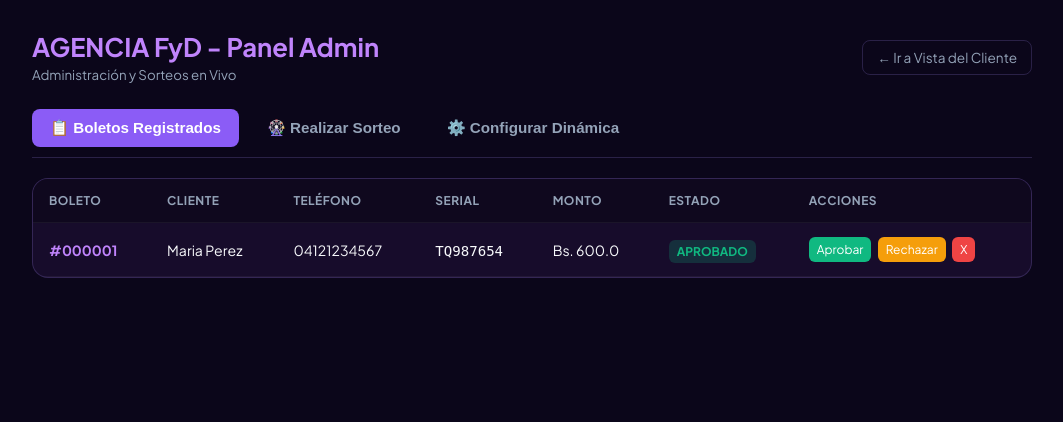
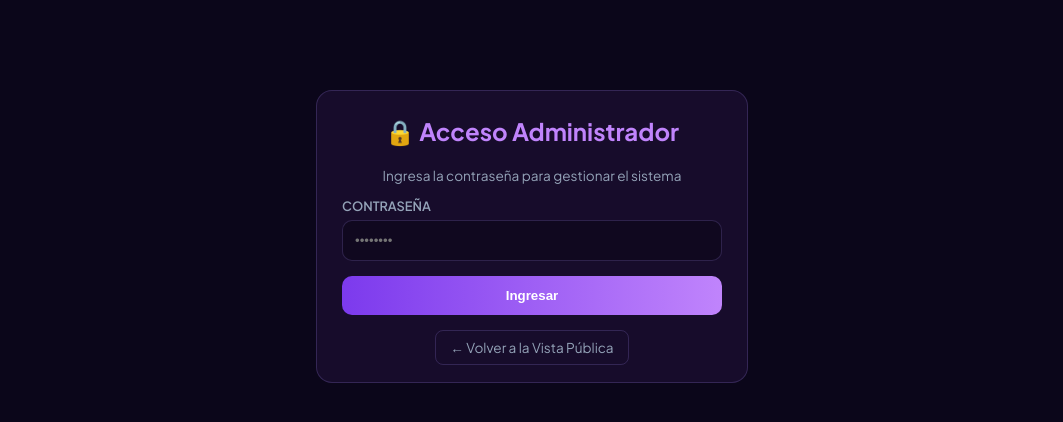
Before and after one commit to manzanomariale-dotcom/dinamicas, a Flask app: page /admin in a window 1280 px wide. Shown: the top 422 px of the page, without its empty margins (108-1171 px from the left). Run offline with Flask 3, Linux system fonts and the light colour scheme; some libraries are stand-ins or nearby versions.

Commit message:
Add files via upload

```diff
--- a/fyd-dinamicas/app.py
+++ b/fyd-dinamicas/app.py
@@ -1,12 +1,15 @@
 from datetime import datetime, timedelta
 import re
-from flask import Flask, flash, redirect, render_template, request, url_for
+from flask import Flask, flash, redirect, render_template, request, session, url_for
 from flask_socketio import SocketIO, emit
 
 app = Flask(__name__)
 app.secret_key = 'agencia_fyd_secret_key'
 
-# Inicializar WebSockets para sincronización en tiempo real
+# Contraseña para acceder al panel de administración
+ADMIN_PASSWORD = 'fredmary.14'
+
+# Inicializar WebSockets
 socketio = SocketIO(app, cors_allowed_origins='*')
 
 DYNAMIC_CONFIG = {
@@ -33,7 +36,6 @@ REGISTERED_TICKETS = [
 
 
 def extract_ticket_data(text):
-  """Extrae el Serial y Monto Total de tickets digitales o impresos."""
   amount = 0.0
   total_match = re.search(
       r'TOTAL\s*(?:TICKET)?\s*(?:\(BS\)|VES)?:?\s*([\d\.,]+)',
@@ -159,21 +161,48 @@ def upload_ticket():
   return redirect(url_for('index', search_name=client_name))
 
 
-@app.route('/admin')
+# --- RUTAS DE ADMINISTRACIÓN CON CLAVE ---
+
+
+@app.route('/admin', methods=['GET', 'POST'])
 def admin_panel():
+  if request.method == 'POST':
+    password_input = request.form.get('password', '')
+    if password_input == ADMIN_PASSWORD:
+      session['admin_logged'] = True
+      flash('Sesión iniciada correctamente.', 'admin_success')
+    else:
+      flash('Contraseña incorrecta.', 'admin_error')
+      return render_template('admin.html', logged_in=False)
+
+  is_logged = session.get('admin_logged', False)
+  if not is_logged:
+    return render_template('admin.html', logged_in=False)
+
   approved_tickets = [
       t for t in REGISTERED_TICKETS if t['status'] == 'APROBADO'
   ]
   return render_template(
       'admin.html',
+      logged_in=True,
       tickets=REGISTERED_TICKETS,
       approved_tickets=approved_tickets,
       config=DYNAMIC_CONFIG,
   )
 
 
+@app.route('/admin/logout')
+def admin_logout():
+  session.pop('admin_logged', None)
+  flash('Has cerrado sesión.', 'admin_success')
+  return redirect(url_for('admin_panel'))
+
+
 @app.route('/admin/update-config', methods=['POST'])
 def update_config():
+  if not session.get('admin_logged'):
+    return redirect(url_for('admin_panel'))
+
   DYNAMIC_CONFIG['title'] = request.form.get(
       'title', DYNAMIC_CONFIG['title']
   ).strip()
@@ -193,6 +222,9 @@ def update_config():
 
 @app.route('/admin/update-status/<int:ticket_id>/<string:new_status>')
 def update_status(ticket_id, new_status):
+  if not session.get('admin_logged'):
+    return redirect(url_for('admin_panel'))
+
   for ticket in REGISTERED_TICKETS:
     if ticket['id'] == ticket_id:
       ticket['status'] = new_status
@@ -202,6 +234,9 @@ def update_status(ticket_id, new_status):
 
 @app.route('/admin/delete/<int:ticket_id>')
 def delete_ticket(ticket_id):
+  if not session.get('admin_logged'):
+    return redirect(url_for('admin_panel'))
+
   global REGISTERED_TICKETS
   REGISTERED_TICKETS = [t for t in REGISTERED_TICKETS if t['id'] != ticket_id]
   return redirect(url_for('admin_panel'))
--- a/fyd-dinamicas/templates/admin.html
+++ b/fyd-dinamicas/templates/admin.html
@@ -57,10 +57,11 @@
       .btn-delete { background: var(--red); }
 
       .card { background: var(--bg-card); border: 1px solid var(--border-color); border-radius: 16px; padding: 25px; }
-      .form-group { margin-bottom: 15px; }
+      .login-box { max-width: 380px; margin: 60px auto; text-align: center; }
+      .form-group { margin-bottom: 15px; text-align: left; }
       label { display: block; font-size: 0.8rem; font-weight: 600; color: var(--text-muted); margin-bottom: 6px; text-transform: uppercase; }
-      input[type="text"], input[type="number"], input[type="datetime-local"] { width: 100%; padding: 12px; border-radius: 10px; border: 1px solid var(--border-color); background: rgba(15, 8, 29, 0.8); color: white; box-sizing: border-box; }
-      .btn-submit { background: linear-gradient(90deg, #7c3aed, #c084fc); color: white; border: none; padding: 12px 20px; font-weight: 700; border-radius: 10px; cursor: pointer; }
+      input[type="text"], input[type="password"], input[type="number"], input[type="datetime-local"] { width: 100%; padding: 12px; border-radius: 10px; border: 1px solid var(--border-color); background: rgba(15, 8, 29, 0.8); color: white; box-sizing: border-box; }
+      .btn-submit { width: 100%; background: linear-gradient(90deg, #7c3aed, #c084fc); color: white; border: none; padding: 12px 20px; font-weight: 700; border-radius: 10px; cursor: pointer; }
 
       .roulette-container { text-align: center; padding: 20px; }
       .roulette-box { width: 220px; height: 220px; border-radius: 50%; border: 6px solid #c084fc; margin: 20px auto; display: flex; align-items: center; justify-content: center; font-size: 1.5rem; font-weight: 800; color: #f59e0b; background: radial-gradient(circle, #2e1065, #0b061a); box-shadow: 0 0 30px rgba(192, 132, 252, 0.4); }
@@ -70,12 +71,43 @@
 <body>
 
 <div class="container">
+    {% if not logged_in %}
+        <!-- FORMULARIO DE ACCESO CON CLAVE -->
+        <div class="card login-box">
+            <h2 style="color: #c084fc; margin-top:0;">🔒 Acceso Administrador</h2>
+            <p style="color: var(--text-muted); font-size: 0.85rem;">Ingresa la contraseña para gestionar el sistema</p>
+
+            {% with messages = get_flashed_messages(with_categories=true) %}
+              {% if messages %}
+                {% for category, message in messages %}
+                  <div style="background: rgba(239, 68, 68, 0.2); border: 1px solid #ef4444; color: #fca5a5; padding: 10px; border-radius: 8px; margin-bottom: 15px; font-size: 0.85rem;">
+                      {{ message }}
+                  </div>
+                {% endfor %}
+              {% endif %}
+            {% endwith %}
+
+            <form action="/admin" method="POST">
+                <div class="form-group">
+                    <label>Contraseña</label>
+                    <input type="password" name="password" required placeholder="••••••••">
+                </div>
+                <button type="submit" class="btn-submit">Ingresar</button>
+            </form>
+            <br>
+            <a href="/" class="btn-client">← Volver a la Vista Pública</a>
+        </div>
+    {% else %}
+        <!-- PANEL COMPLETO SI ESTÁ AUTENTICADO -->
         <header>
             <div>
                 <h1>AGENCIA FyD - Panel Admin</h1>
                 <small style="color: var(--text-muted);">Administración y Sorteos en Vivo</small>
             </div>
-        <a href="/" class="btn-client">← Ir a Vista del Cliente</a>
+            <div>
+                <a href="/admin/logout" class="btn-client" style="color: var(--red); border-color: var(--red);">Cerrar Sesión</a>
+                <a href="/" class="btn-client">← Vista Cliente</a>
+            </div>
         </header>
 
         {% with messages = get_flashed_messages(with_categories=true) %}
@@ -140,7 +172,7 @@
 
                 <div class="roulette-box" id="display-number">#000000</div>
 
-            <button class="btn-submit" style="font-size: 1.1rem; padding: 15px 30px;" onclick="spinRoulette()">¡GIRAR RULETA!</button>
+                <button class="btn-submit" style="font-size: 1.1rem; padding: 15px 30px; width:auto;" onclick="spinRoulette()">¡GIRAR RULETA!</button>
 
                 <div id="winner-info" class="winner-box"></div>
             </div>
@@ -173,7 +205,6 @@
 
                     <button type="submit" class="btn-submit">Guardar Cambios</button>
                 </form>
-        </div>
             </div>
         </div>
 
@@ -223,6 +254,8 @@
                 }, 80);
             }
         </script>
+    {% endif %}
+</div>
 
 </body>
 </html>
```
Lines whose indentation alone changed are shown as unchanged.
